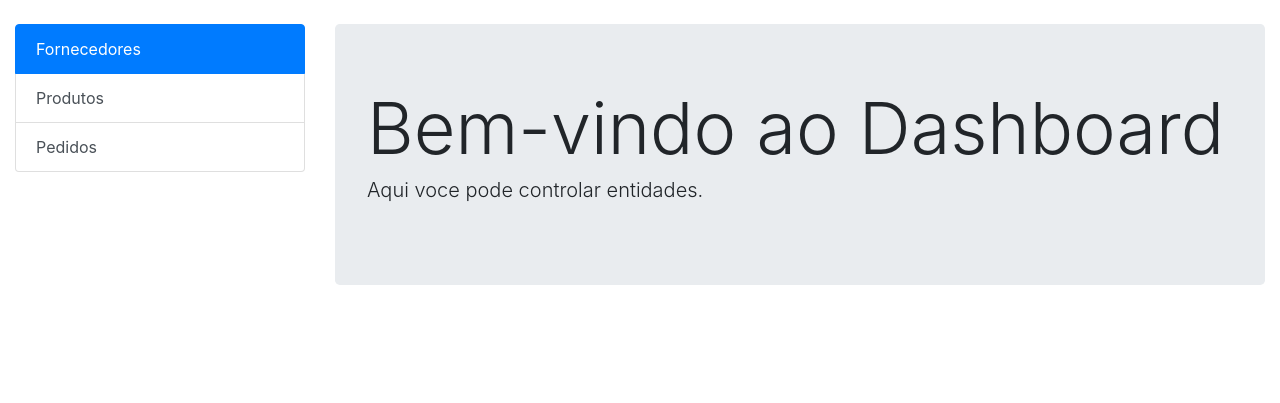
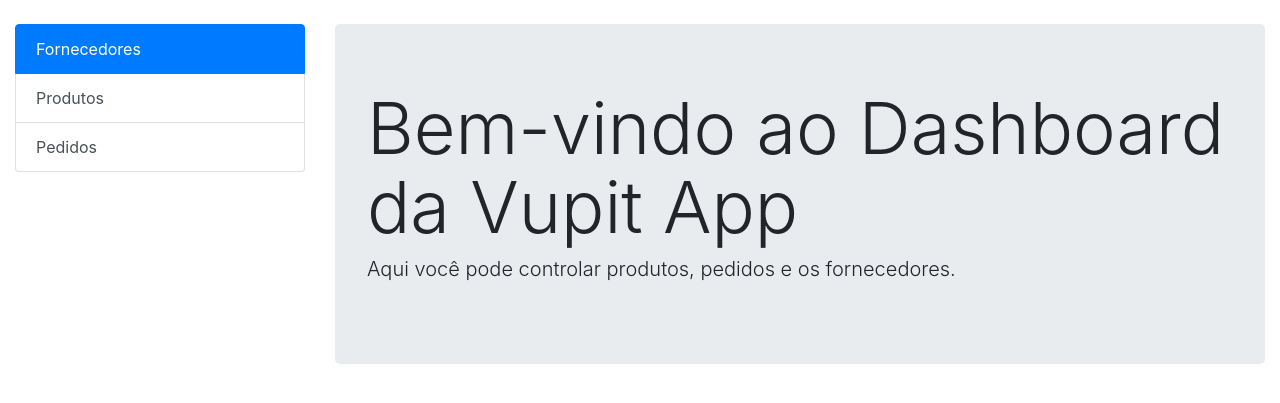
Before and after one commit to williamlagos/brauerei, a Django app: page / in a window 1280 px wide. Shown: the part 56-459 px from the top of the page. Run offline with Django 3.2, Linux system fonts and the light colour scheme; some libraries are stand-ins or nearby versions.

Commit message:
Added more components to dashboard

```diff
--- /dev/null
+++ b/vupit/templates/components/content.html
@@ -0,0 +1,14 @@
+{% verbatim %}
+
+<script type="text/template" id="information">
+  <div class="jumbotron">
+    <h1 class="display-3">Bem-vindo ao Dashboard da Vupit App</h1>
+    <p class="lead">Aqui você pode controlar produtos, pedidos e os fornecedores.</p>
+  </div>
+</script>
+
+<script type="text/javascript">
+  var Info = { template: document.getElementById('information').text };
+</script>
+
+{% endverbatim %}
--- /dev/null
+++ b/vupit/templates/components/sidebar.html
@@ -0,0 +1,15 @@
+{% verbatim %}
+
+<script type="text/template" id="sidebar">
+  <div class="list-group">
+    <a class="list-group-item active" href="#">Fornecedores</a>
+    <a class="list-group-item list-group-item-action" href="#">Produtos</a>
+    <a class="list-group-item list-group-item-action" href="#">Pedidos</a>
+  </div>
+</script>
+
+<script type="text/javascript">
+  var Sidebar = { template: document.getElementById('sidebar').text };
+</script>
+
+{% endverbatim %}
--- a/vupit/templates/components/start.html
+++ /dev/null
@@ -1,21 +0,0 @@
-{% verbatim %}
-
-<script type="text/template" id="information">
-  <div class="jumbotron">
-    <h1 class="display-3">Bem-vindo ao Dashboard</h1>
-    <p class="lead">{{ info }}</p>
-  </div>
-</script>
-
-<script type="text/javascript">
-  Vue.component('jumbotron', {
-    props: ['info'],
-    template: document.getElementById('information').text
-  });
-  var app = new Vue({
-    el: '#app',
-    data: { msg: 'Aqui voce pode controlar entidades.' }
-  });
-</script>
-
-{% endverbatim %}
--- a/vupit/templates/index.html
+++ b/vupit/templates/index.html
@@ -20,21 +20,21 @@
     <br>
 
     <div class="container-fluid">
-      <div class="row">
-        <div class="col-md-3">
-          <div class="list-group">
-            <a class="list-group-item active" href="#">Fornecedores</a>
-            <a class="list-group-item list-group-item-action" href="#">Produtos</a>
-            <a class="list-group-item list-group-item-action" href="#">Pedidos</a>
-          </div>
-        </div>
-        <div class="col-md-9">
-          <div id="app">
-            <jumbotron v-bind:info="msg"></jumbotron>
-          </div>
-        </div>
+      <div class="row" id="app">
+        <div class="col-md-3"><sidebar></sidebar></div>
+        <div class="col-md-9"><information></information></div>
       </div>
     </div>
-    {% include "components/start.html" %}
+    {% include "components/content.html" %}
+    {% include "components/sidebar.html" %}
+    <script>
+      var app = new Vue({
+        el: '#app',
+        components: {
+          'sidebar': Sidebar,
+          'information': Info
+        }
+      });
+    </script>
   </body>
 </html>
```
Also changed, not shown: vupit/templates/components/providers.html (added, +14 -0 lines).
